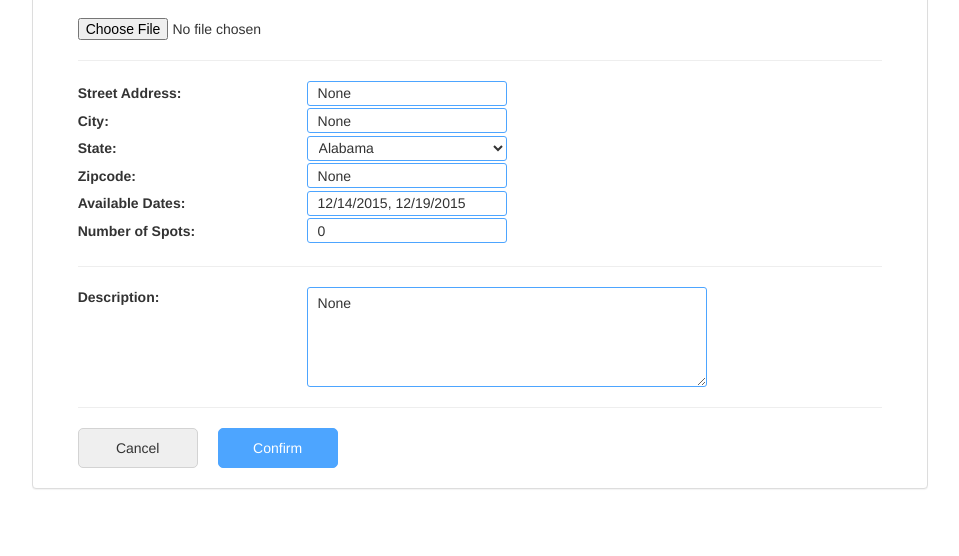
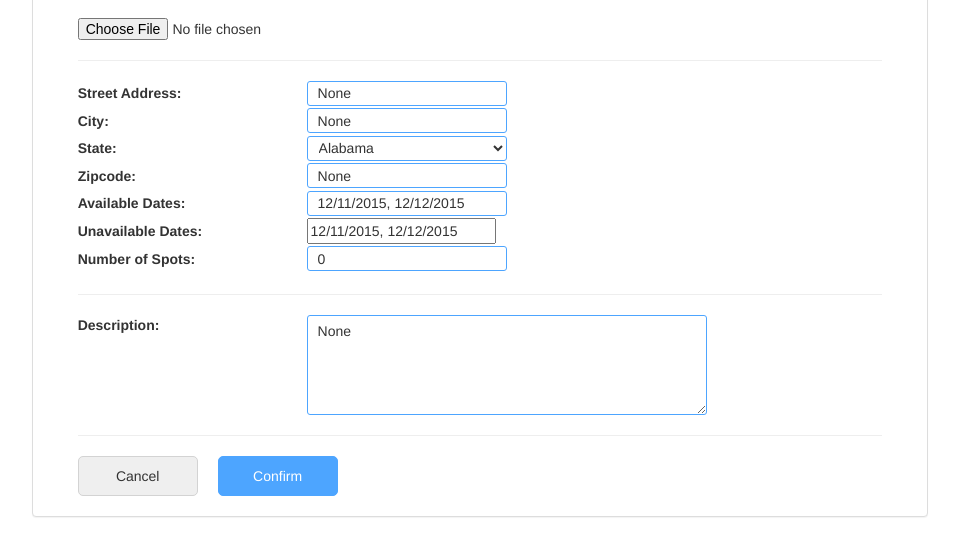
Before and after one commit to zyp5511/gamedayparking_amenities, a Django app: template parkingapp/templates/editspot.html in a window 1280 px wide. Shown: the part 163-719 px from the top of the page, without its empty margins (160-1119 px from the left). Run offline with Django 3.2, Linux system fonts and the light colour scheme; the template is opened without the code that fills it: values that come from a table or form of the project are taken from there, others are empty; some libraries are stand-ins or nearby versions.

Commit message:
hardcode the datepicker

```diff
--- a/parkingapp/templates/editspot.html
+++ b/parkingapp/templates/editspot.html
@@ -8,7 +8,7 @@
 
         <link   rel="stylesheet"
                 href="{% static "bower_components/bootstrap/dist/css/bootstrap.min.css" %}">
-
+          <link href ="css/datepicker.css" rel="stylesheet" type="text/css"/>
         <link rel="stylesheet" href="//code.jquery.com/ui/1.11.4/themes/smoothness/jquery-ui.css">
 
         <script src="{% static "bower_components/jquery/dist/jquery.min.js" %}"></script>
@@ -253,6 +253,15 @@
 
                     <div class="fieldContainers">
                         <label  class="editLabels"
+                                for="datepicker2">Unavailable Dates: </label>
+                        <input  id="datepicker2"
+                                type="text"
+                                name="datepicker2"
+                                >
+                    </div>
+
+                    <div class="fieldContainers">
+                        <label  class="editLabels"
                                 for="default_num_spots">Number of Spots: </label>
                         <input  id="default_num_spots"
                                 type="text"
@@ -290,13 +299,22 @@
      <script>
 
         $(function() {
-            var date = new Date();
+            var today = new Date();
             $("#datepicker").multiDatesPicker({
-
-            addDates: [date.setDate(14), date.setDate(19)]
+            minDate: 0,
+            addDates: ['12/11/2015', '12/12/2015']
             });
         });
 
+
+        $(function() {
+            var today = new Date();
+            var date = new Date();
+            $("#datepicker2").multiDatesPicker({
+            minDate: 0,
+            addDates: ['12/11/2015', '12/12/2015']
+            });
+        });
     </script>
 
 
```
